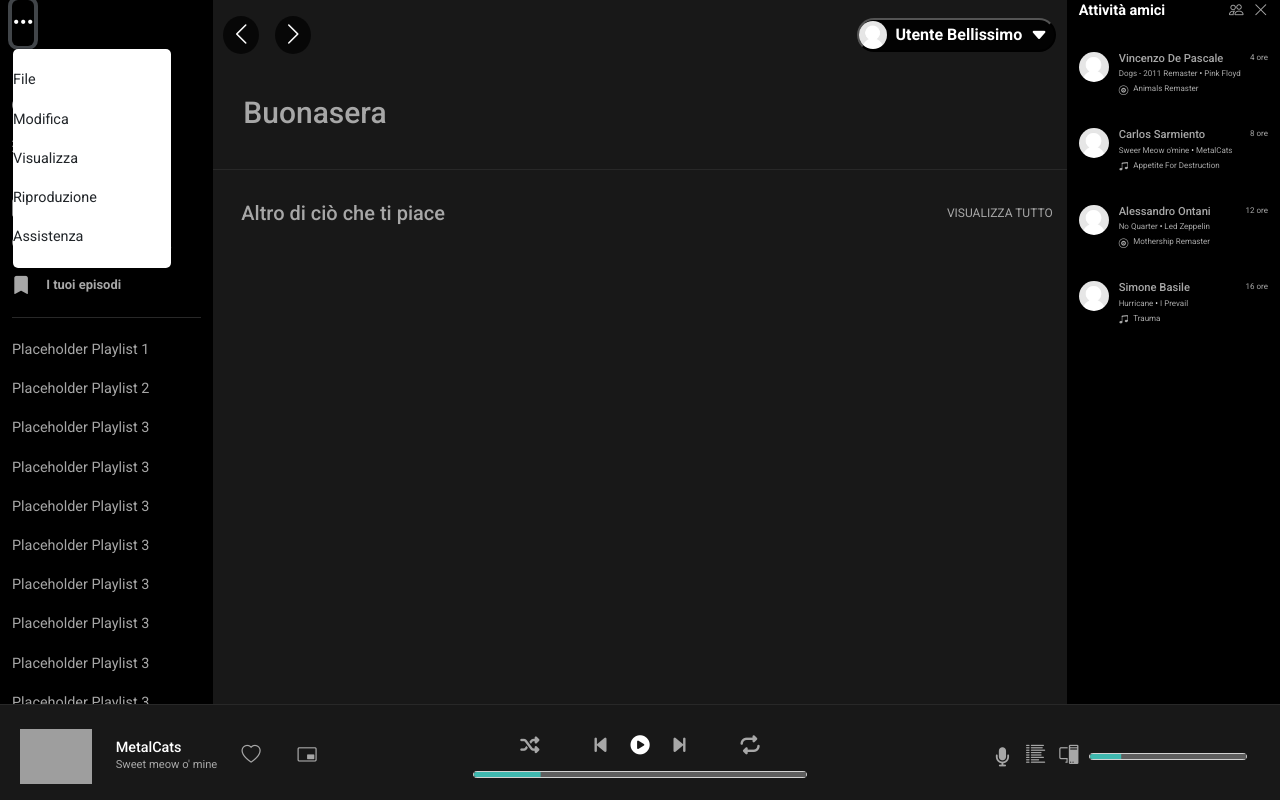
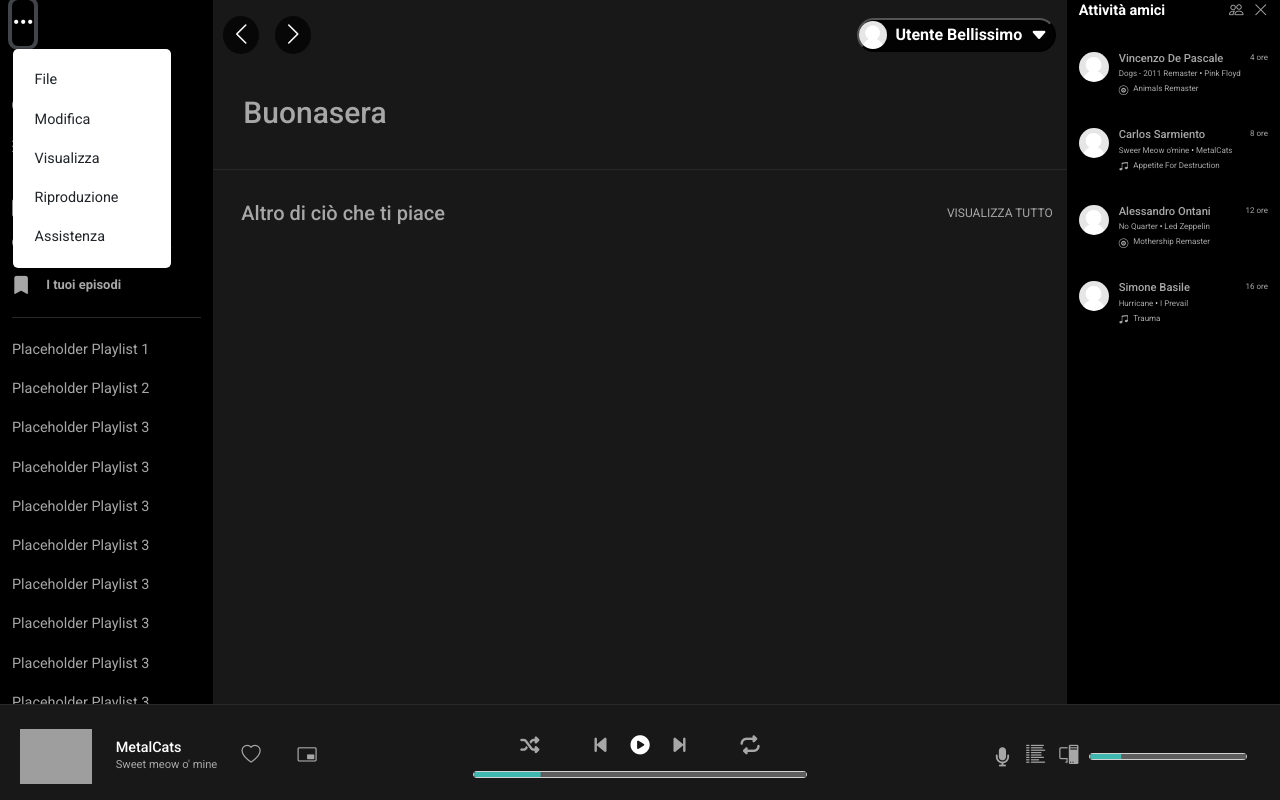
Before and after one commit to Kaymax99/U2-Project, a PHP site: page /homePage.html in a window 1280 px wide, after a click that opens the changed part. Run offline with PHP 8.4, Linux system fonts and the light colour scheme; style sheets or scripts are compiled from the project's sources; grey boxes are pictures that could not be loaded.

Commit message:
Added padding to dropdown

```diff
--- a/assets/css/app.css
+++ b/assets/css/app.css
@@ -174,6 +174,10 @@ a {
 
 #left-Nav .hovered {
   color: white;
+}
+
+.dropdown-menu li {
+  padding-left: 1.5em;
 }
 
 main {
--- a/assets/sass/partials/_left-Nav.scss
+++ b/assets/sass/partials/_left-Nav.scss
@@ -103,3 +103,9 @@
 #left-Nav .hovered {
   color: $c-text-primary;
 }
+
+.dropdown-menu {
+  li {
+    padding-left: 1.5em;
+  }
+}
```
Also changed, not shown: 1 other file.
